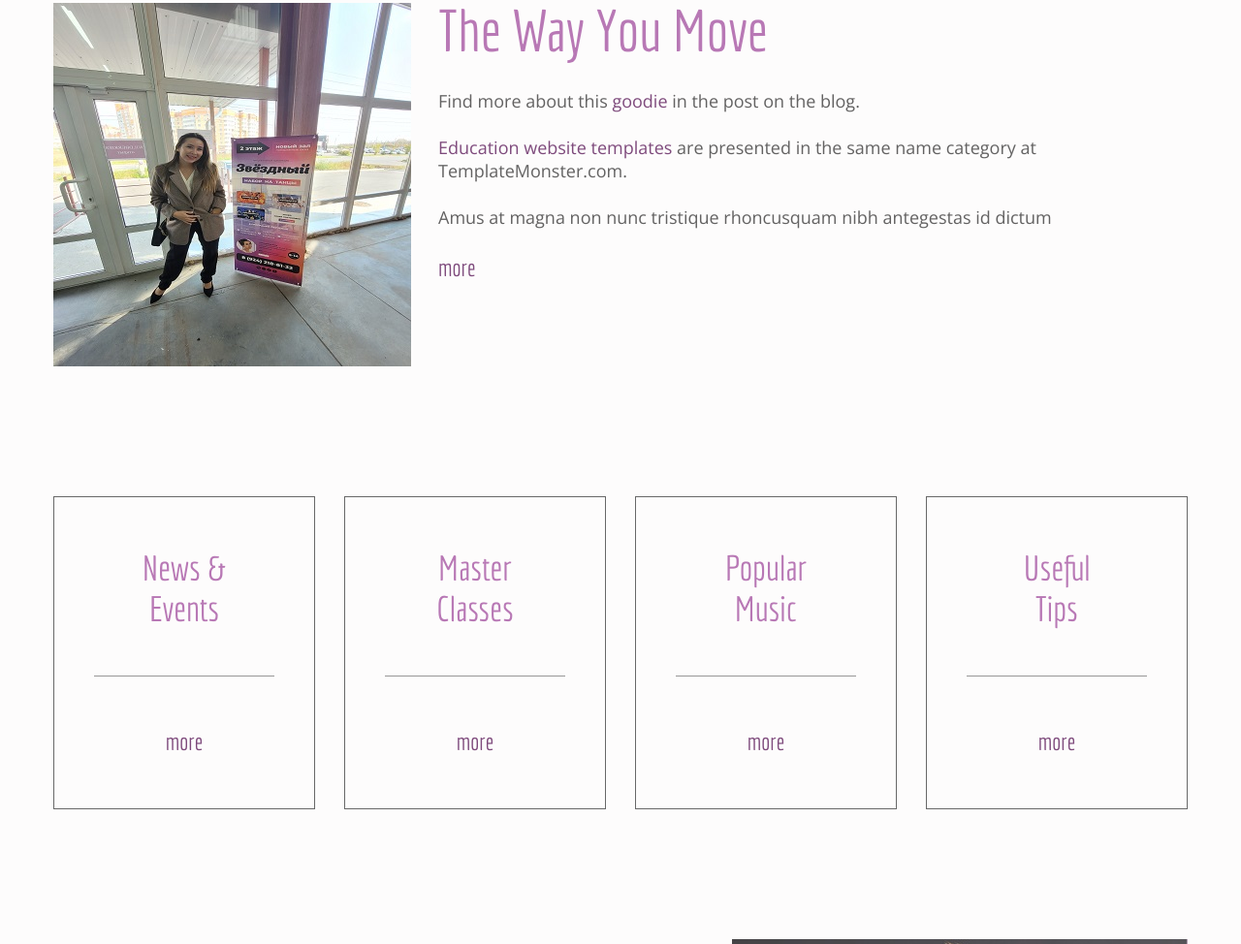
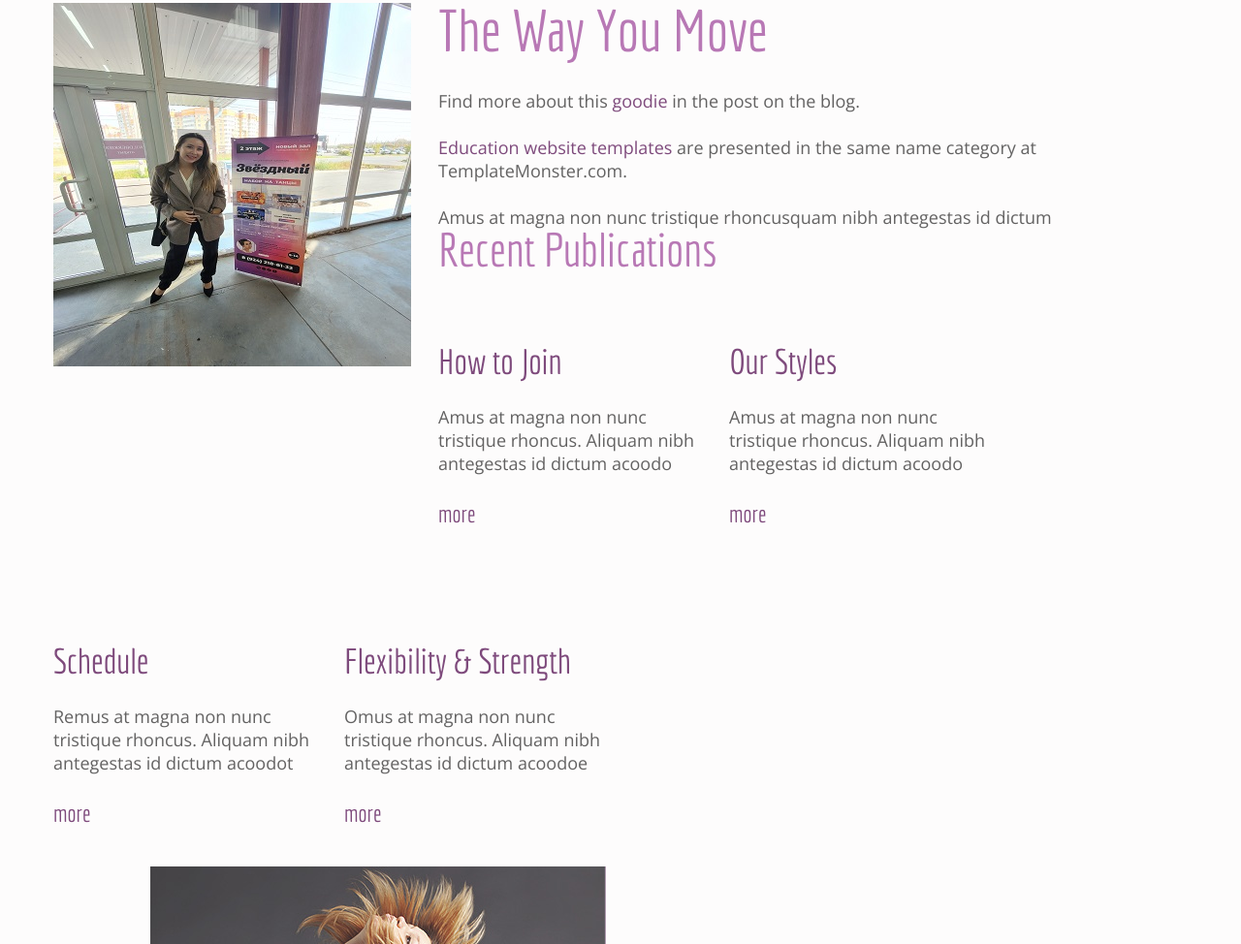
Before and after one commit to niktugov/Zvezdniy-dance.github.io, a plain HTML site: page index.html in a window 1280 px wide. Shown: the part 1129-2103 px from the top of the page at 97% size. Drawn offline with nearby package versions, Linux system fonts and the light colour scheme.

Commit message:
initial commit

```diff
--- a/index.html
+++ b/index.html
@@ -113,42 +113,7 @@
       <p>Find more about this <a href="http://blog.templatemonster.com/free-website-templates/" rel="nofollow" class="color1">goodie</a> in the post on the blog. </p>
       <p> <a href="http://www.templatemonster.com/properties/topic/education-books/" rel="nofollow" class="color1">Education website templates</a> are presented in the same name category at TemplateMonster.com. </p>
       Amus at magna non nunc tristique rhoncusquam nibh antegestas id dictum
-      <br>
-      <a href="#" class="link-1">more</a>
-    </div>
-    <div class="grid_3">
-      <div class="banner">
-        <div class="maxheight">
-          <h4>News &amp; <br> Events</h4>
-          <a href="#" class="link-1">more</a>
-        </div>
-      </div>
-    </div>
-    <div class="grid_3">
-      <div class="banner">
-        <div class="maxheight">
-          <h4>Master <br> Classes</h4>
-          <a href="#" class="link-1">more</a>
-        </div>
-      </div>
-    </div>
-    <div class="grid_3">
-      <div class="banner">
-        <div class="maxheight">
-          <h4>Popular <br> Music</h4>
-          <a href="#" class="link-1">more</a>
-        </div>
-      </div>
-    </div>
-    <div class="grid_3">
-      <div class="banner">
-        <div class="maxheight">
-          <h4>Useful <br> Tips</h4>
-          <a href="#" class="link-1">more</a>
-        </div>
-      </div>
-    </div>
-    <div class="grid_6">
+
       <h3>Recent Publications</h3>
       <div class="grid_3 alpha">
         <div class="block-1">
```
